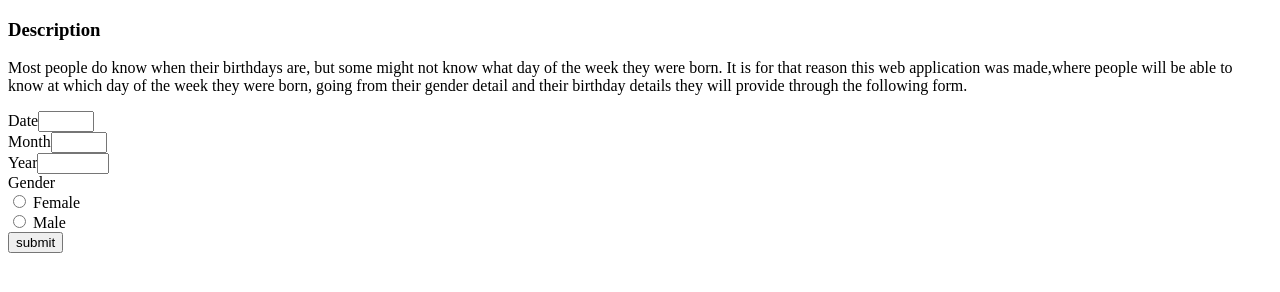
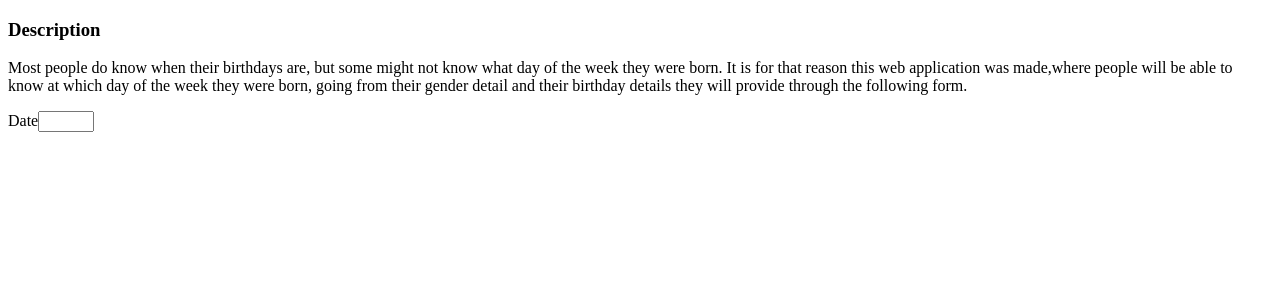
Before and after one commit to KaChryssie/AkanNames, a plain HTML site: page bdaycalculator.html in a window 1280 px wide. Drawn offline with Linux system fonts and the light colour scheme.

```diff
--- a/bdaycalculator.html
+++ b/bdaycalculator.html
@@ -21,22 +21,6 @@
     <div>
         Date<input type="number" min="1" max="31" id="date">  </input>
     </div>
-    <div>
-        Month<input type="number" min="1" max="12" id="month">  </input>
-    </div>
-    <div>
-        Year<input type="number" min="1000" max="2020" id="year">  </input>
-    </div>
-    <div>
-        Gender
-        <div>
-            <input type="radio" name="gender" value="Female"> Female
-        </div>
-        <div>
-            <input type="radio" name="gender" value="Male"> Male
-        </div>
-    </div>
-    <input type="submit" id="" value="submit"></input>
 </form>
 
 </body>
```
